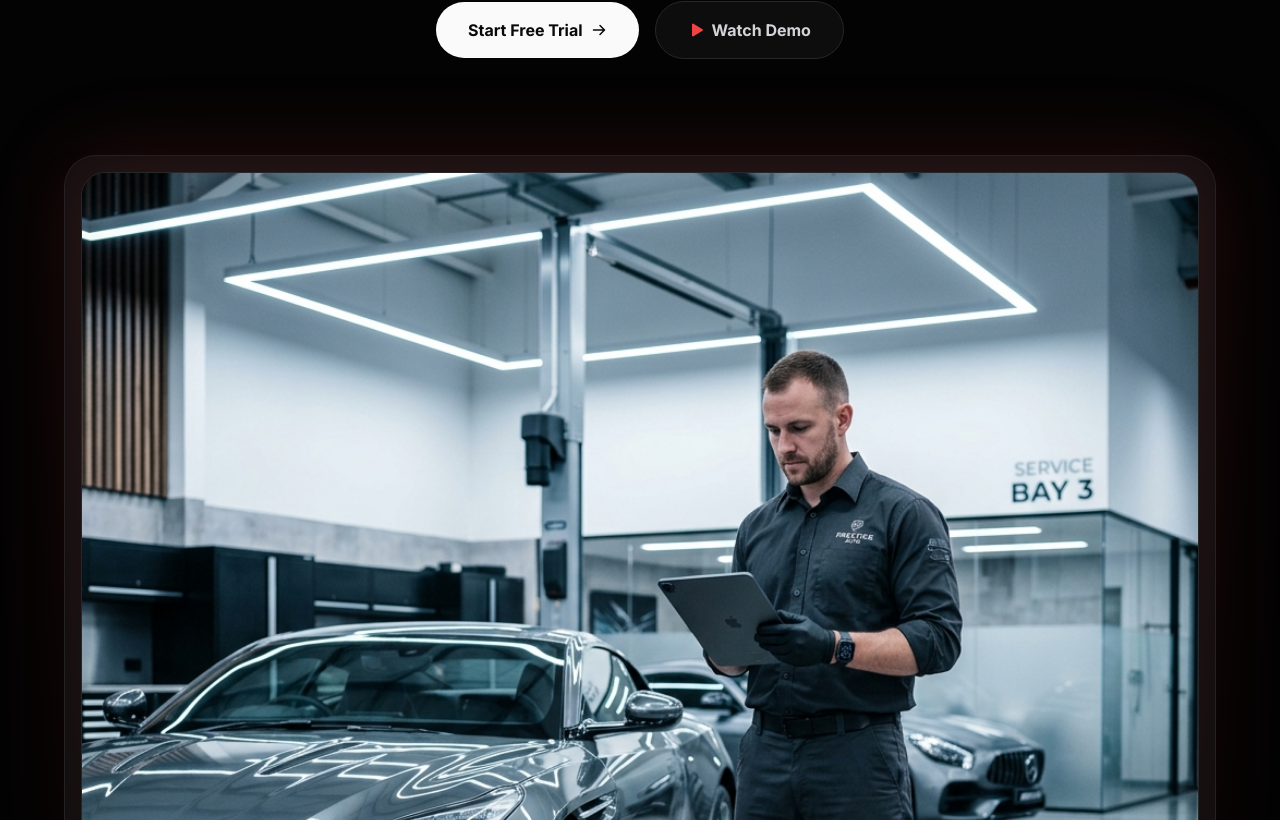
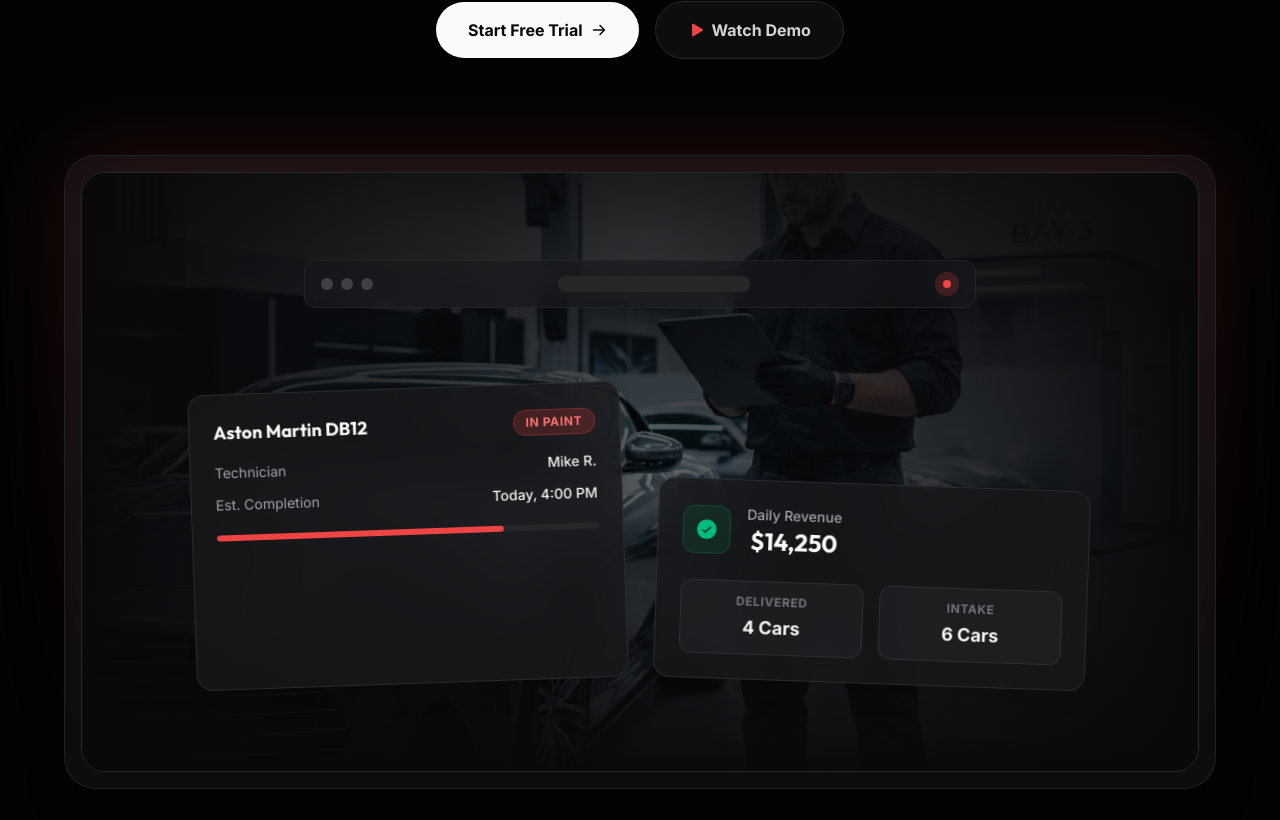
Before and after one commit to sunilkpokkalla/ingarage, a Next.js app: page / in a window 1280 px wide. Shown: the part 640-1460 px from the top of the page. Built offline with nearby package versions, Linux system fonts and the light colour scheme; no server answers.

Commit message:
feat: redesign hero dashboard showcase and fix settings lint warnings

```diff
--- a/src/app/(dashboard)/settings/page.tsx
+++ b/src/app/(dashboard)/settings/page.tsx
@@ -72,8 +72,11 @@ export default function Settings() {
 
   useEffect(() => {
     if (settings) {
+      // eslint-disable-next-line react-hooks/set-state-in-effect
       setIsActive(settings.isActive);
+      // eslint-disable-next-line react-hooks/set-state-in-effect
       setProvider(settings.provider || 'STRIPE');
+      // eslint-disable-next-line react-hooks/set-state-in-effect
       setPublicKey(settings.publicKey || '');
     }
   }, [settings]);
--- a/src/app/(marketing)/page.tsx
+++ b/src/app/(marketing)/page.tsx
@@ -77,15 +77,110 @@ export default function MarketingPage() {
           </motion.div>
         </motion.div>
 
-        {/* Hero Image / Dashboard Preview */}
+        {/* Hero Image / Dashboard Showcase */}
         <motion.div
           style={{ y, opacity }}
           className="relative mt-24 w-full max-w-6xl mx-auto"
         >
           <div className="absolute -inset-1 bg-gradient-to-b from-brand-500/30 to-transparent blur-2xl opacity-50 rounded-[3rem]" />
-          <div className="relative rounded-[2rem] border border-zinc-800/80 bg-zinc-900/50 p-2 md:p-4 backdrop-blur-xl shadow-2xl">
-            <div className="rounded-[1.5rem] overflow-hidden border border-zinc-800">
-              <img src="/hero.png" alt="InGarage Dashboard" className="w-full h-auto object-cover" />
+          <div className="relative rounded-[2rem] border border-zinc-800/80 bg-zinc-900/50 p-2 md:p-4 backdrop-blur-xl shadow-2xl overflow-hidden group">
+
+            <div className="relative rounded-[1.5rem] overflow-hidden border border-zinc-800 bg-zinc-950 min-h-[400px] md:min-h-[600px] flex items-center justify-center">
+
+              {/* Main Image with Vignette & Dimming */}
+              <img src="/hero.png" alt="InGarage Workflow" className="absolute inset-0 w-full h-full object-cover object-center opacity-40 group-hover:opacity-60 transition-opacity duration-700" />
+              <div className="absolute inset-0 bg-gradient-to-t from-zinc-950 via-transparent to-zinc-950/80" />
+              <div className="absolute inset-0 bg-gradient-to-r from-zinc-950 via-transparent to-zinc-950" />
+
+              {/* Floating UI Elements Container */}
+              <div className="relative z-10 w-full h-full p-8 md:p-12">
+
+                {/* Mock Top Nav */}
+                <motion.div
+                  initial={{ opacity: 0, y: -20 }}
+                  animate={{ opacity: 1, y: 0 }}
+                  transition={{ delay: 0.5, duration: 0.8 }}
+                  className="w-full max-w-2xl mx-auto h-12 bg-zinc-900/60 backdrop-blur-md border border-zinc-800/80 rounded-xl flex items-center px-4 justify-between shadow-2xl mb-12"
+                >
+                  <div className="flex gap-2 items-center">
+                    <div className="w-3 h-3 rounded-full bg-zinc-700" />
+                    <div className="w-3 h-3 rounded-full bg-zinc-700" />
+                    <div className="w-3 h-3 rounded-full bg-zinc-700" />
+                  </div>
+                  <div className="h-4 w-48 bg-zinc-800 rounded-full" />
+                  <div className="w-6 h-6 rounded-full bg-brand-500/20 flex items-center justify-center">
+                    <div className="w-2 h-2 rounded-full bg-brand-500" />
+                  </div>
+                </motion.div>
+
+                {/* Floating Action Cards */}
+                <div className="grid grid-cols-1 md:grid-cols-2 gap-8 max-w-4xl mx-auto mt-20">
+
+                  {/* Card 1: Repair Status */}
+                  <motion.div
+                    initial={{ opacity: 0, x: -30, rotate: -5 }}
+                    animate={{ opacity: 1, x: 0, rotate: -2 }}
+                    transition={{ delay: 0.7, type: "spring", stiffness: 100 }}
+                    whileHover={{ scale: 1.05, rotate: 0 }}
+                    className="bg-zinc-900/80 backdrop-blur-xl border border-zinc-700/50 p-6 rounded-2xl shadow-2xl"
+                  >
+                    <div className="flex items-center justify-between mb-4">
+                      <div className="text-zinc-50 font-bold font-['Outfit'] text-lg">Aston Martin DB12</div>
+                      <div className="px-3 py-1 bg-brand-500/20 text-brand-400 text-xs font-bold rounded-full uppercase tracking-wider border border-brand-500/30">
+                        In Paint
+                      </div>
+                    </div>
+                    <div className="space-y-3">
+                      <div className="flex justify-between text-sm">
+                        <span className="text-zinc-400">Technician</span>
+                        <span className="text-zinc-100 font-medium">Mike R.</span>
+                      </div>
+                      <div className="flex justify-between text-sm">
+                        <span className="text-zinc-400">Est. Completion</span>
+                        <span className="text-zinc-100 font-medium">Today, 4:00 PM</span>
+                      </div>
+                    </div>
+                    <div className="mt-5 w-full bg-zinc-800 rounded-full h-1.5 overflow-hidden">
+                      <motion.div
+                        initial={{ width: 0 }}
+                        animate={{ width: "75%" }}
+                        transition={{ delay: 1.5, duration: 1.5, ease: "easeOut" }}
+                        className="h-full bg-brand-500 rounded-full"
+                      />
+                    </div>
+                  </motion.div>
+
+                  {/* Card 2: Quick Metrics */}
+                  <motion.div
+                    initial={{ opacity: 0, x: 30, rotate: 5 }}
+                    animate={{ opacity: 1, x: 0, rotate: 2 }}
+                    transition={{ delay: 0.9, type: "spring", stiffness: 100 }}
+                    whileHover={{ scale: 1.05, rotate: 0 }}
+                    className="bg-zinc-900/80 backdrop-blur-xl border border-zinc-700/50 p-6 rounded-2xl shadow-2xl mt-12 md:mt-24"
+                  >
+                    <div className="flex items-center gap-4 mb-6">
+                      <div className="w-12 h-12 bg-emerald-500/10 rounded-xl flex items-center justify-center border border-emerald-500/20">
+                        <CheckCircle size={24} className="text-emerald-500" weight="fill" />
+                      </div>
+                      <div>
+                        <div className="text-zinc-400 text-sm font-medium">Daily Revenue</div>
+                        <div className="text-2xl font-bold text-zinc-50 font-['Outfit']">$14,250</div>
+                      </div>
+                    </div>
+                    <div className="grid grid-cols-2 gap-4">
+                      <div className="bg-zinc-800/50 p-3 rounded-xl border border-zinc-700/50">
+                        <div className="text-zinc-500 text-xs uppercase font-bold tracking-wider mb-1">Delivered</div>
+                        <div className="text-zinc-100 font-bold text-lg">4 Cars</div>
+                      </div>
+                      <div className="bg-zinc-800/50 p-3 rounded-xl border border-zinc-700/50">
+                        <div className="text-zinc-500 text-xs uppercase font-bold tracking-wider mb-1">Intake</div>
+                        <div className="text-zinc-100 font-bold text-lg">6 Cars</div>
+                      </div>
+                    </div>
+                  </motion.div>
+
+                </div>
+              </div>
             </div>
           </div>
         </motion.div>
```
